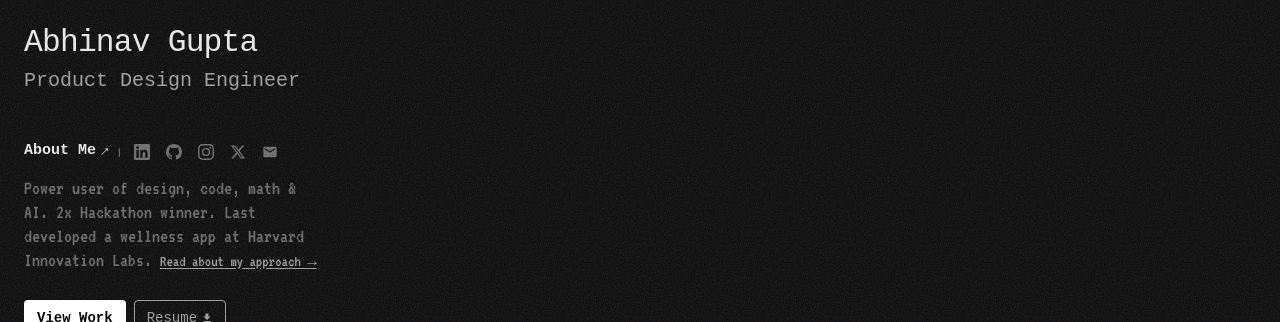
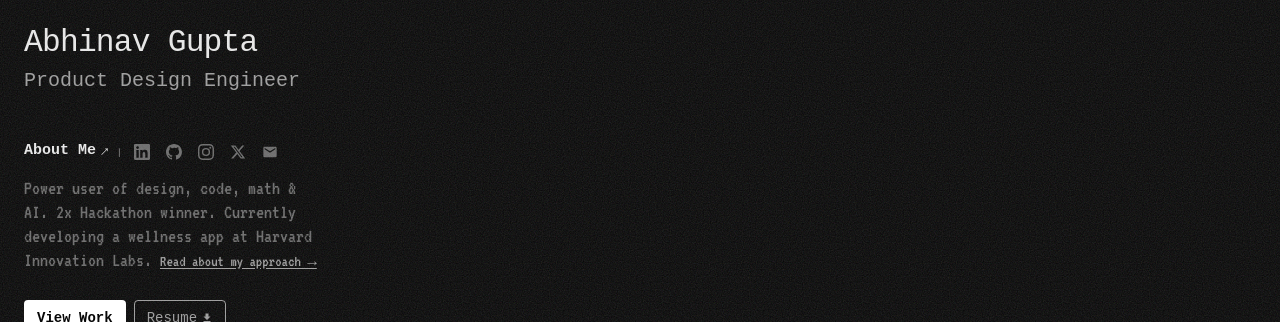
Before and after one commit to abgneudev/Portfolio, a Next.js app: page /Portfolio/ in a window 1280 px wide. Shown: the top 322 px of the page. Built offline with nearby package versions, Linux system fonts and the light colour scheme; a web font is replaced by a local one.

Commit message:
updated desc

```diff
--- a/src/components/Hero/components/HeroHeader.tsx
+++ b/src/components/Hero/components/HeroHeader.tsx
@@ -165,7 +165,7 @@ export const HeroHeader = memo(function HeroHeader({
         </nav>
         {!isMobile && (
           <p className={styles.heroDescription}>
-            Power user of design, code, math & AI. 2x Hackathon winner. Last developed a wellness app at Harvard Innovation Labs.{' '}
+            Power user of design, code, math & AI. 2x Hackathon winner. Currently developing a wellness app at Harvard Innovation Labs.{' '}
             <Link
               href="/process"
               className={styles.processLink}
```
